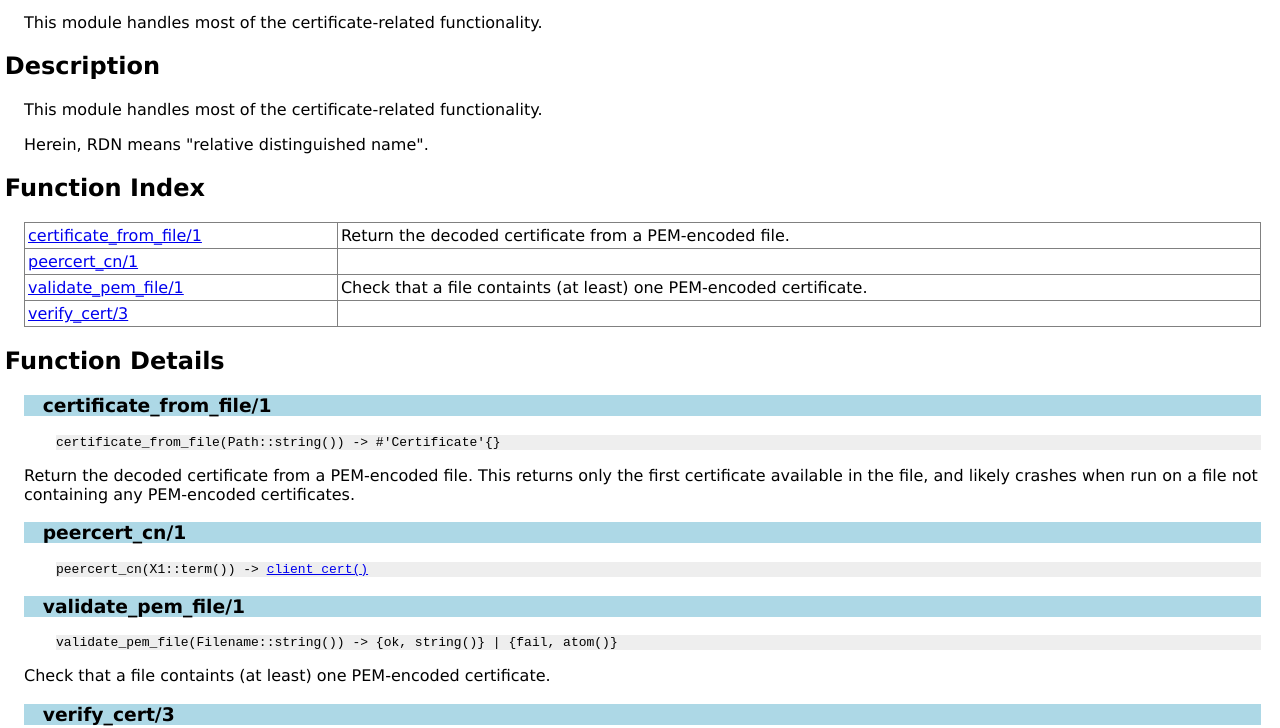
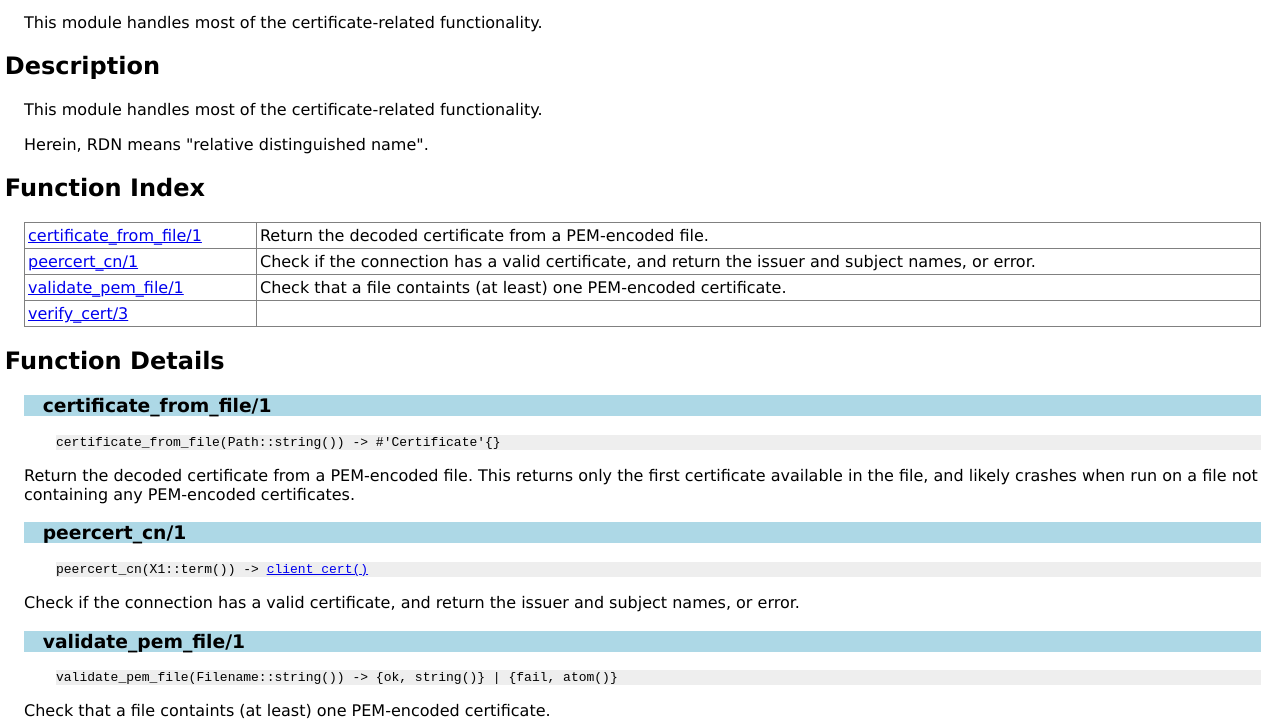
Before and after one commit to mk270/blizanci, a plain HTML site: page blizanci_x509.html in a window 1280 px wide. Shown: the part 224-952 px from the top of the page. Drawn offline with Linux system fonts and the light colour scheme.

Commit message:
autocommit docs

```diff
--- a/blizanci_x509.html
+++ b/blizanci_x509.html
@@ -21,7 +21,9 @@ This module handles most of the certificate-related functionality.</p>
 <h2><a name="index">Function Index</a></h2>
 <table width="100%" border="1" cellspacing="0" cellpadding="2" summary="function index"><tr><td valign="top"><a href="#certificate_from_file-1">certificate_from_file/1</a></td><td>
   Return the decoded certificate from a PEM-encoded file.</td></tr>
-<tr><td valign="top"><a href="#peercert_cn-1">peercert_cn/1</a></td><td></td></tr>
+<tr><td valign="top"><a href="#peercert_cn-1">peercert_cn/1</a></td><td>
+  Check if the connection has a valid certificate,
+  and return the issuer and subject names, or error.</td></tr>
 <tr><td valign="top"><a href="#validate_pem_file-1">validate_pem_file/1</a></td><td>
   Check that a file containts (at least) one PEM-encoded certificate.</td></tr>
 <tr><td valign="top"><a href="#verify_cert-3">verify_cert/3</a></td><td></td></tr>
@@ -42,7 +44,9 @@ This module handles most of the certificate-related functionality.</p>
 <div class="spec">
 <p><tt>peercert_cn(X1::term()) -&gt; <a href="#type-client_cert">client_cert()</a></tt><br></p>
 <p> </p>
-</div>
+</div><p>
+  Check if the connection has a valid certificate,
+  and return the issuer and subject names, or error.</p>
 
 <h3 class="function"><a name="validate_pem_file-1">validate_pem_file/1</a></h3>
 <div class="spec">
```
